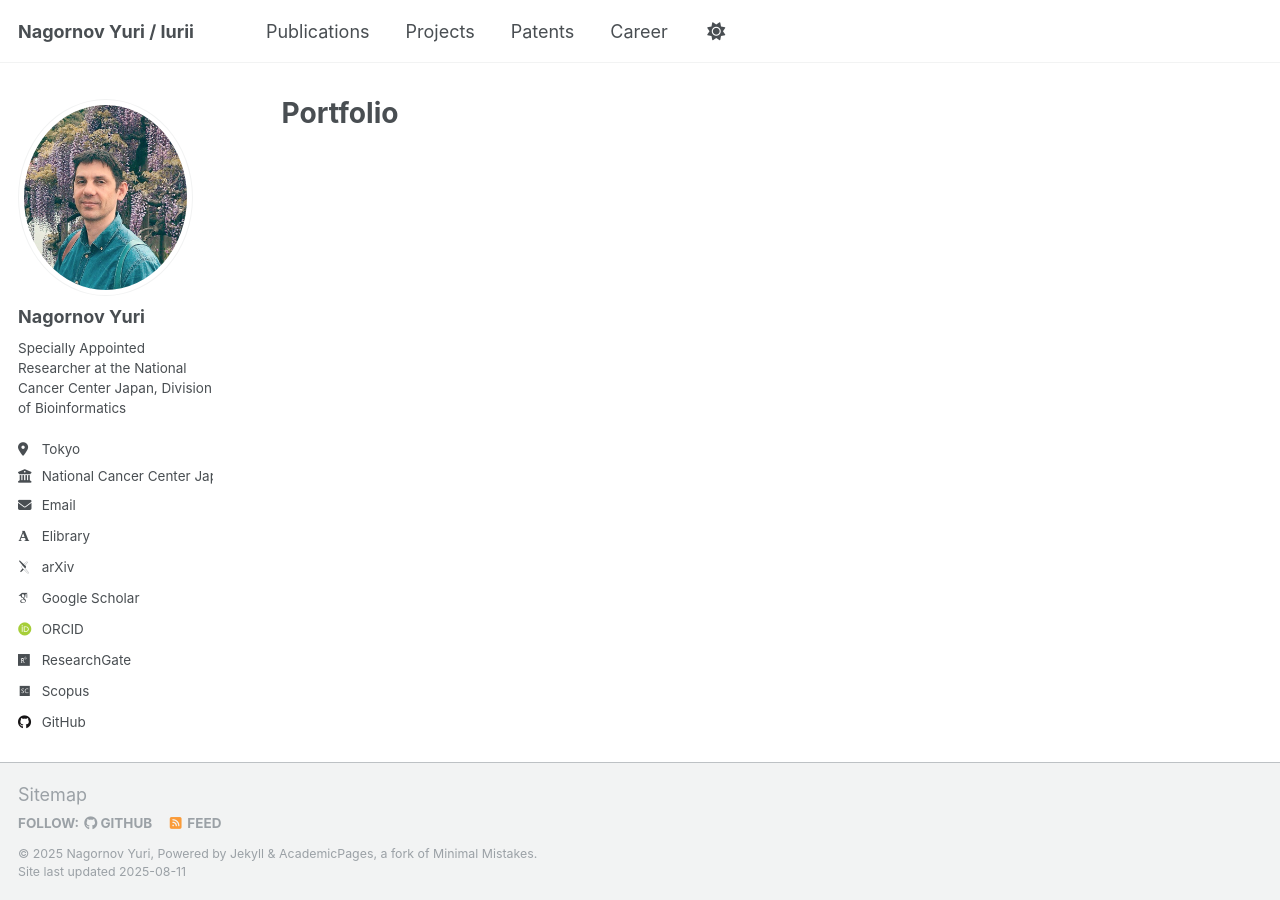
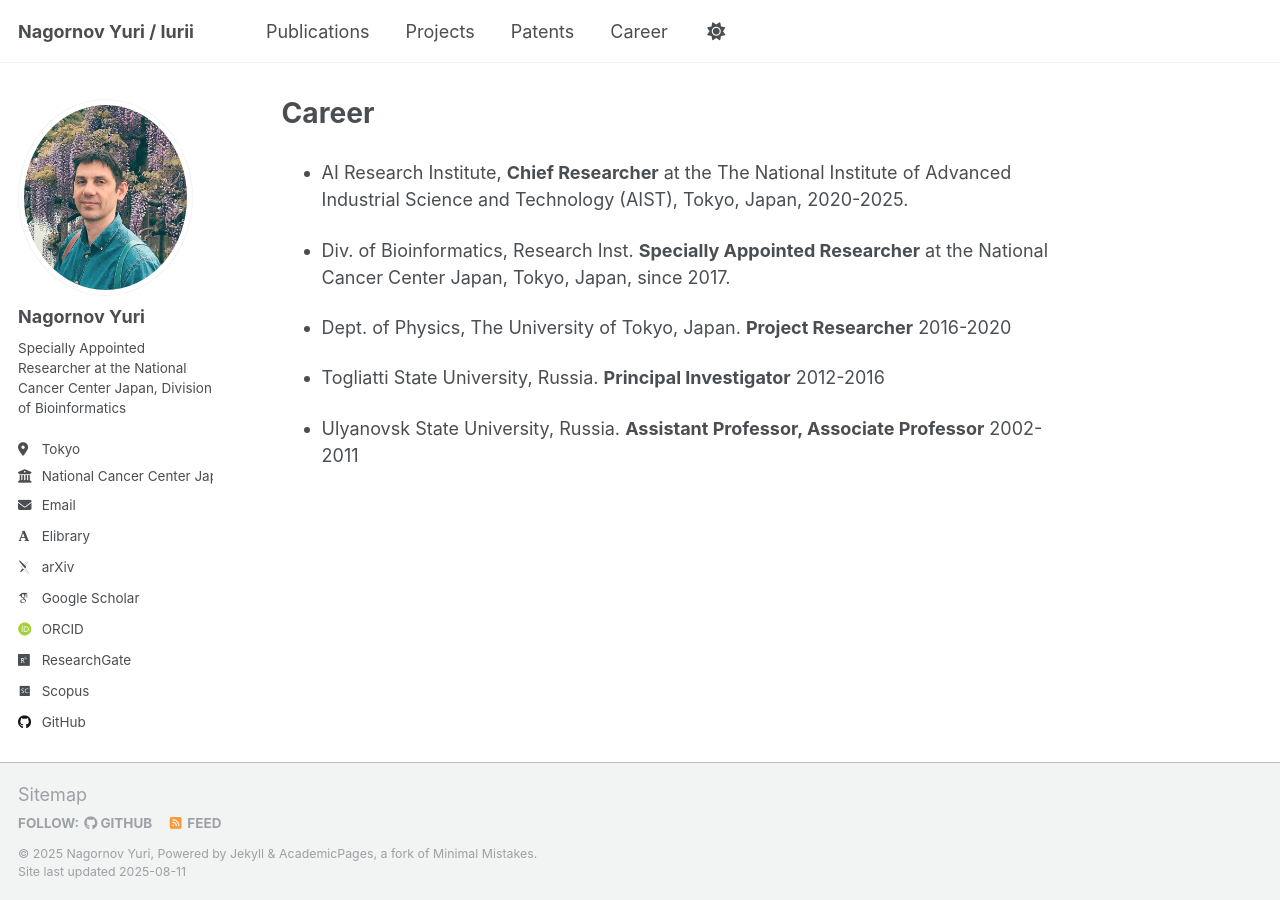
Before and after one commit to nagornovys/nagornovys.github.io, a Jekyll site: the page built from _pages/portfolio.md, in a window 1280 px wide. Built offline with Jekyll 4.4.1, drawn with Linux system fonts in a browser that asks for light colours; some web fonts are replaced; a script that is not in the unit is left out; some of the changed lines change nothing that is shown.

Commit message:
Add Career

```diff
--- a/_portfolio/career.md
+++ b/_pages/portfolio.md
@@ -1,4 +1,7 @@
-## CAREER
+---
+title: "Career"
+permalink: /portfolio/
+---
 
 - AI Research Institute, **Chief Researcher** at the The National Institute of Advanced Industrial Science and Technology (AIST), Tokyo, Japan, 2020-2025.
 
```
